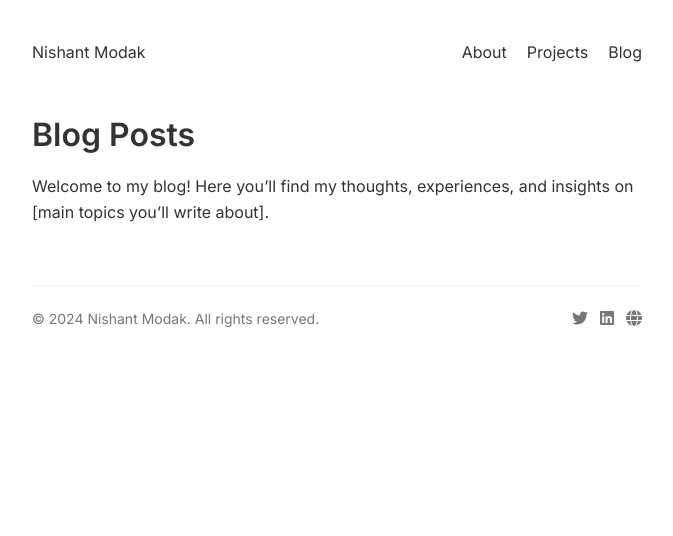
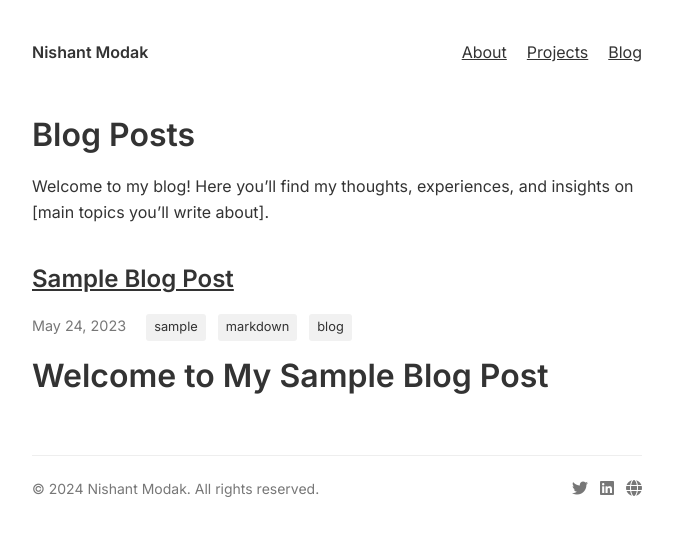
Before and after one commit to nishantmodak/nishantmodak.github.io, a Jekyll site: the page built from blog.md, in a window 1280 px wide. Shown: the top 536 px of the page, without its empty margins (303-976 px from the left). Built offline with Jekyll 4.4.1, drawn with Linux system fonts in a browser that asks for light colours.

Commit message:
minor changes

```diff
--- /dev/null
+++ b/_posts/23-05-24-test-thisone.md
@@ -0,0 +1,29 @@
+---
+layout: post
+title: "Sample Blog Post"
+date: 2023-05-24
+categories: [technology, programming]
+tags: [sample, markdown, blog]
+---
+
+# Welcome to My Sample Blog Post
+
+This is a sample blog post to demonstrate the structure and formatting of a typical Markdown post.
+
+## Introduction
+
+In this post, we'll cover some basic Markdown syntax and how it can be used to create engaging blog content.
+
+## Main Content
+
+### Markdown Basics
+
+1. **Bold Text**: You can make text bold using double asterisks like **this**.
+2. *Italic Text*: Single asterisks create *italic text*.
+3. ~~Strikethrough~~: Use double tildes for ~~strikethrough text~~.
+
+### Code Snippets
+
+Here's an example of inline code: `console.log("Hello, World!");`
+
+And a code block:
--- a/assets/css/main.css
+++ b/assets/css/main.css
@@ -44,9 +44,10 @@ p {
     margin-bottom: 1rem;
 }
 
+/* General link style */
 a {
     color: #333;
-    text-decoration: none;
+    text-decoration: underline;
     transition: opacity 0.3s ease;
 }
 
@@ -76,21 +77,21 @@ nav ul li a, .site-title {
     border-bottom: none;
 }
 
-/* .site-title {
+.site-title {
     display: flex;
     align-items: center;
     font-size: 1rem;
     font-weight: 600;
     text-decoration: none;
     color: #333;
-} */
+}
 
 /* Main content */
 main {
     margin-bottom: 40px;
 }
 
-/* Footer */
+/* Footer styles */
 footer {
     margin-top: 60px;
     padding: 20px 0;
@@ -124,6 +125,7 @@ footer {
 
 .social-icons a:hover {
     color: #333;
+    opacity: 1;
 }
 
 /* Responsive adjustment for smaller screens */
@@ -163,3 +165,43 @@ footer {
         margin-right: 20px;
     }
 }
+
+/* Project list styles */
+.project-list {
+    list-style-type: none;
+    padding-left: 0;
+}
+
+.project-list li {
+    margin-bottom: 1.5rem; /* Increased from default */
+}
+
+.project-list h3 {
+    margin-bottom: 0.5rem; /* Add some space between title and description */
+}
+
+.project-list p {
+    margin-top: 0;
+    line-height: 1.6; /* Improved line height for description */
+}
+
+/* Post styles */
+.post-meta {
+  color: #777;
+  font-size: 0.9rem;
+  margin-bottom: 1rem;
+}
+
+.post-tags {
+  margin-left: 1rem;
+}
+
+.tag {
+  background-color: #f1f1f1;
+  border-radius: 3px;
+  color: #333;
+  display: inline-block;
+  font-size: 0.8rem;
+  margin-right: 0.5rem;
+  padding: 0.2rem 0.5rem;
+}
--- a/blog.md
+++ b/blog.md
@@ -9,5 +9,18 @@ permalink: /blog/
 Welcome to my blog! Here you'll find my thoughts, experiences, and insights on [main topics you'll write about].
 
 {% for post in site.posts %}
-- [{{ post.title }}]({{ post.url }}) - {{ post.date | date: "%B %d, %Y" }}
+  <article class="post-preview">
+    <h2><a href="{{ post.url }}">{{ post.title }}</a></h2>
+    <p class="post-meta">
+      {{ post.date | date: "%B %d, %Y" }}
+      {% if post.tags.size > 0 %}
+        <span class="post-tags">
+          {% for tag in post.tags %}
+            <span class="tag">{{ tag }}</span>
+          {% endfor %}
+        </span>
+      {% endif %}
+    </p>
+    {{ post.excerpt }}
+  </article>
 {% endfor %}
```
Also changed, not shown: _layouts/post.html (added, +22 -0 lines), 7 other files.
